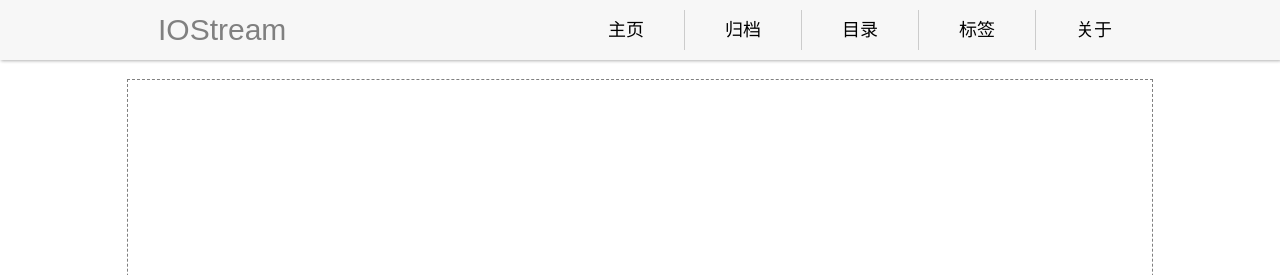
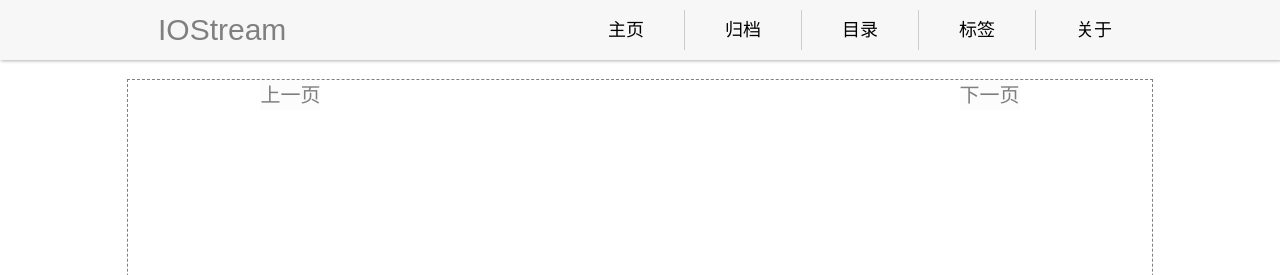
Before and after one commit to ironicstone/refactor, a Jekyll site: the page built from index.html, in a window 1280 px wide. Shown: the top 275 px of the page. Built offline with Jekyll 4.4.1, drawn with Linux system fonts in a browser that asks for light colours; Markdown is read by kramdown in place of the engine named in the settings; the list of posts is cut into pages by our own code.

Commit message:
pagination

```diff
--- a/_config.yml
+++ b/_config.yml
@@ -1,6 +1,7 @@
 
 # 配置文件
 
+# 基本信息
 source: .
 destination: ./_site
 layouts: ./_layouts
@@ -10,10 +11,13 @@ baseurl: "http://ironicstone.github.io/refactor"
 url: "http://ironicstone.github.io/refactor"
 
 
-# Google analytics
+# Google统计
 google_analytics: 'UA-66108546-1'
 
-# markdown
+# markdown编辑器
 
 markdown: maruku
 markdown_ext: markdown,mkd,mkdn,md
+
+# 分页功能
+paginate: 10
--- /dev/null
+++ b/_includes/pagination.html
@@ -0,0 +1,20 @@
+<div class="pagination clearfix">
+  <div class="pre">
+    {% if paginator.previous_page %}
+      {% if paginator.page == 2 %}
+        <a class="pagination-item" href="{{ site.baseurl }}/">上一页</a>
+      {% else %}
+        <a class="pagination-item" href="{{ site.baseurl }}/page{{paginator.previous_page}}/">上一页</a>
+      {% endif %}
+    {% else %}
+      <span class="pagination-item disabled">上一页</span>
+    {% endif %}
+  </div>
+  <div class="next">
+    {% if paginator.next_page %}
+      <a class="pagination-item" href="{{ site.baseurl }}/page{{paginator.next_page}}/">下一页</a>
+    {% else %}
+      <span class="pagination-item disabled">下一页</span>
+    {% endif %}
+  </div>
+</div>
--- a/css/main.css
+++ b/css/main.css
@@ -6,6 +6,14 @@
 
 html,body {
   font-family: arial, "microsoft yahei", sans-serif;
+}
+
+.clearfix::after {
+  content: '';
+  display: block;
+  height: 0;
+  visibility: hidden;
+  clear: both;
 }
 
 /* header */
@@ -110,6 +118,40 @@ header {
   height: 600px;
 }
 
+/* Pagination */
+
+.pagination {
+  width: 80%;
+  margin: 20px auto;
+  overflow: hidden;
+}
+
+.pre {
+  float: left;
+  margin-left: 30px;
+}
+
+.next {
+  float: right;
+  margin-right: 30px;
+}
+
+.pagination-item {
+  display: inline-block;
+  width: 60px;
+  height: 30px;
+  text-align: center;
+  line-height: 30px;
+  font-size: 20px;
+  background-color: #FAFAFA;
+}
+
+.disabled {
+  opacity: 0.5;
+  cursor: disabled;
+
+}
+
 
 /* Footer */
 
--- a/index.html
+++ b/index.html
@@ -1,3 +1,7 @@
 ---
 layout: default
 ---
+
+<div class="home">
+  {% include pagination.html %}
+</div>
```
